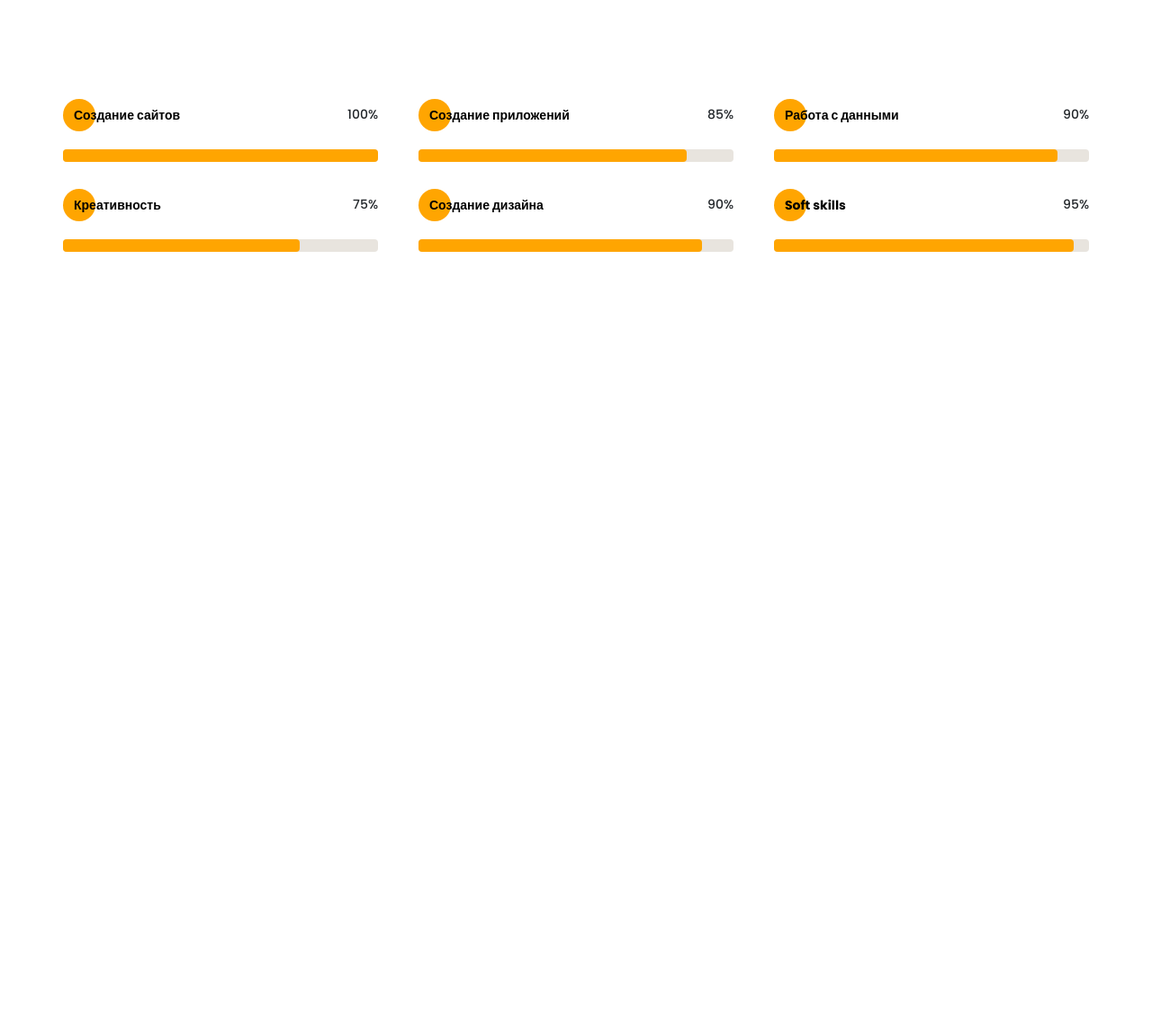
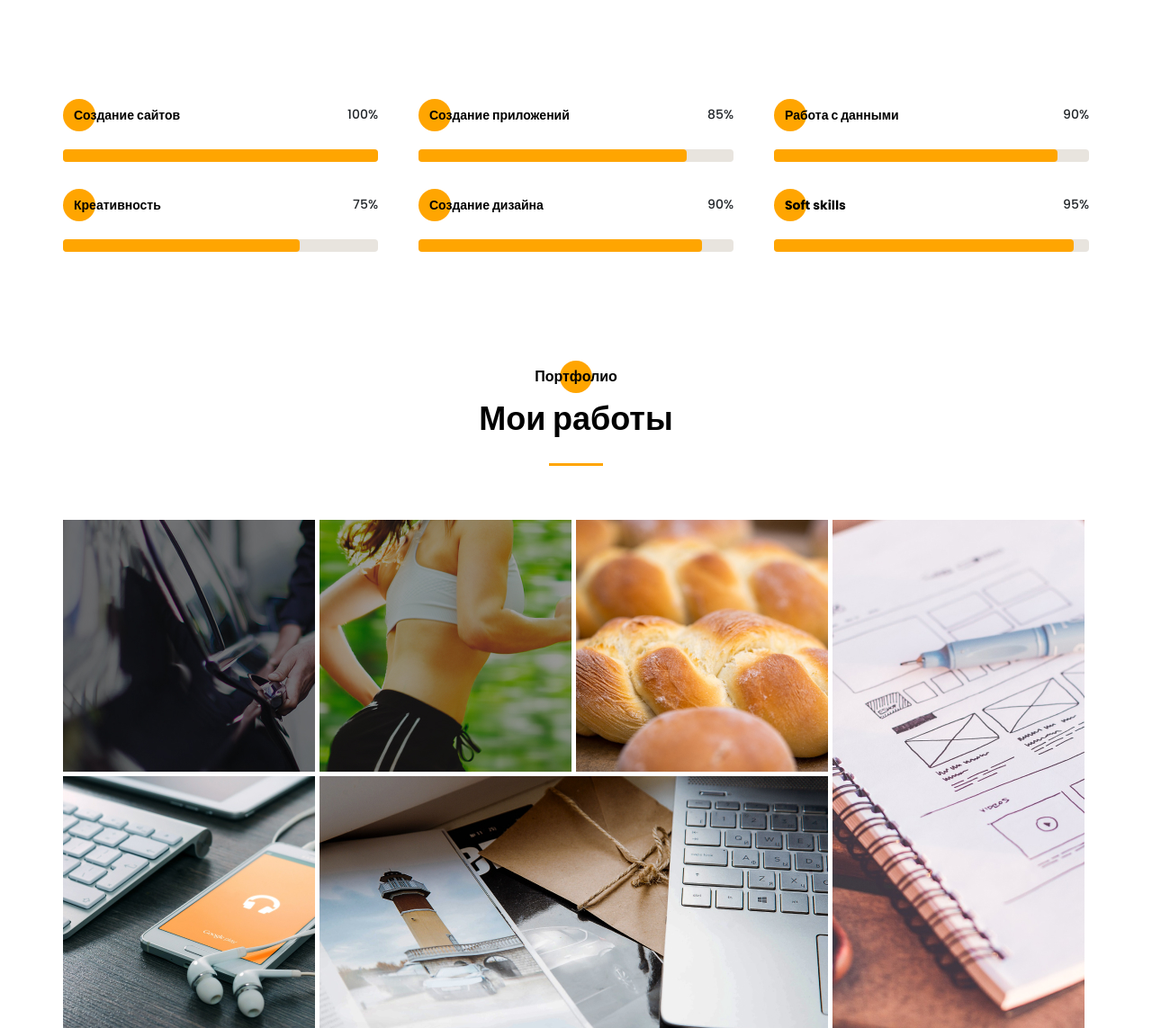
Before and after one commit to yury-sauko/training-project-portfolio, a website: page src/index.html in a window 1280 px wide. Shown: the part 3074-4217 px from the top of the page at 90% size. Before the commit the page ends 3361 px from the top, so only its background shows below. Drawn offline with nearby package versions, Linux system fonts and the light colour scheme; files that its build step writes are made by us from their sources; files whose address does not match are found by name.

Commit message:
Fifth screen is complete

```diff
--- a/src/index.html
+++ b/src/index.html
@@ -392,6 +392,35 @@
         </div>
     </section>
 
+    <section class="portfolio">
+        <div class="container">
+            <h2 class="title title_fz16 portfolio__title">Портфолио</h2>
+            <div class="title title_fz36 portfolio__subtitle">Мои работы</div>
+            <div class="divider_mt22"></div>
+
+            <div class="portfolio__wrapper">
+                <a href="#" class="portfolio__link">
+                    <img src="img/works/uber.jpg" alt="uber" class="portfolio__img">
+                </a>
+                <a href="#" class="portfolio__link">
+                    <img src="img/works/pulse.jpg" alt="pulse" class="portfolio__img">
+                </a>
+                <a href="#" class="portfolio__link">
+                    <img src="img/works/bread.jpg" alt="bread" class="portfolio__img">
+                </a>
+                <a href="#" class="portfolio__link vertical">
+                    <img src="img/works/plans.jpg" alt="plans" class="portfolio__img">
+                </a>
+                <a href="#" class="portfolio__link">
+                    <img src="img/works/ipad.jpg" alt="ipad" class="portfolio__img">
+                </a>
+                <a href="#" class="portfolio__link horizontal">
+                    <img src="img/works/mac.jpg" alt="mac" class="portfolio__img">
+                </a>
+            </div>
+        </div>
+    </section>
+
     <script src="js/script.js"></script>
 </body>
 </html>
--- /dev/null
+++ b/src/sass/blocks/_portfolio.scss
@@ -0,0 +1,37 @@
+.portfolio {
+    padding-top: 120px;
+    &__title {
+        text-align: center;
+        @include before_circle_center;
+    }
+    &__subtitle {
+        text-align: center;
+    }
+    &__wrapper {
+        padding-top: 60px;
+        display: grid;
+        grid-template-columns: repeat(auto-fit, 280px);
+        column-gap: 5px;
+        grid-template-rows: repeat(2, 280px);
+        row-gap: 5px;
+        grid-auto-rows: 280px;
+        .vertical {
+            grid-column: 4 / 5;
+            grid-row: 1 / 3;
+        }
+        .horizontal {
+            grid-column: 2 / 4;
+            grid-row: 2 / 3;
+        }
+    }
+    &__link {
+        &:hover {
+            filter: sepia(100%);
+            transition: filter 0.4s;
+        }
+    }
+    &__img {
+        max-width: 100%;
+        max-height: 100%;
+    }
+}
--- a/src/sass/style.scss
+++ b/src/sass/style.scss
@@ -31,3 +31,4 @@
 @import "blocks/about";
 @import "blocks/resume";
 @import "blocks/skills";
+@import "blocks/portfolio";
```
Also changed, not shown: .gulp/tinypng/mac.jpg (added), dist/css/style.min.css, dist/img/works/mac.jpg (added), dist/index.html, src/img/works/mac.jpg (added).
